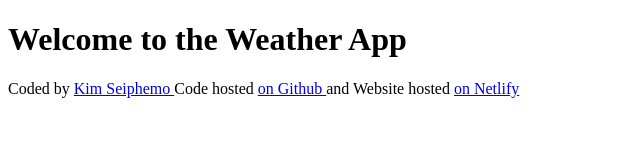
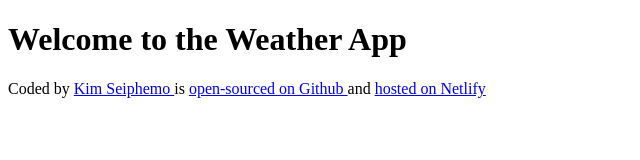
Before and after one commit to Kim-ux1/my-wether-app-week7, a plain HTML site: page index.html in a window 1280 px wide. Shown: the whole page, without its empty margins (0-640 px from the left). Drawn offline with Linux system fonts and the light colour scheme.

Commit message:
Updated footer to something more readable

```diff
--- a/index.html
+++ b/index.html
@@ -10,10 +10,10 @@
     <footer>
       Coded by
       <a href="https://github.com/Kim-ux1" target="_blank">Kim Seiphemo </a>
-      Code hosted
-      <a href="https://github.com/Kim-ux1/my-wether-app-week7" target="_blank">on Github </a>
-      and Website hosted
-      <a href="https://kimweather-app.netlify.app" target="_blank">on Netlify </a>
+    is
+      <a href="https://github.com/Kim-ux1/my-wether-app-week7" target="_blank"> open-sourced on Github </a>
+      and
+      <a href="https://kimweather-app.netlify.app" target="_blank">hosted on Netlify </a>
     </footer>
   </body>
 </html>
```
